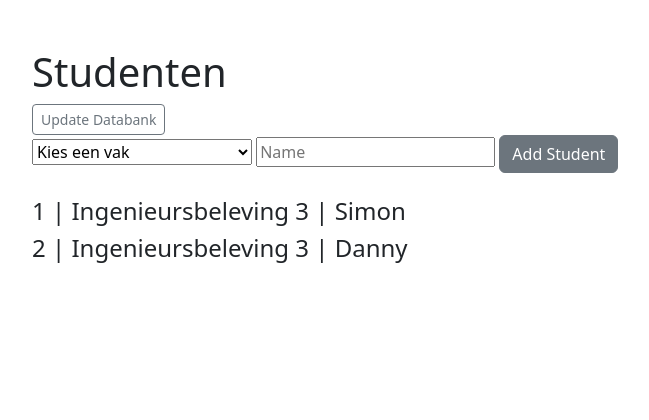
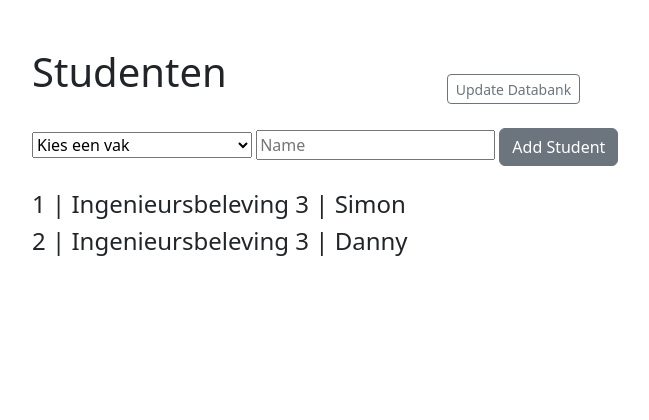
Before and after one commit to aarontenzing/helpende-hand, a Flask app: page /databank in a window 1280 px wide. Shown: the part 56-476 px from the top of the page, without its empty margins (62-711 px from the left). Run offline with Flask 3, Linux system fonts and the light colour scheme; data comes from the database, SQL or seed files in the repository; both versions use the stored data as it was after the commit; parts of the project's set-up code (start-up, migrations or seed data) failed here and were passed over; some libraries are stand-ins or nearby versions.

Commit message:
update databank knop fix

```diff
--- a/Flask-webserver/templates/databank.html
+++ b/Flask-webserver/templates/databank.html
@@ -2,9 +2,10 @@
 {% block title %}{{ title }}{% endblock %}
 {% block content %}
     <div class ="container">
-
-        <h1>Studenten</h1>
-        <a href="/update" class="btn btn-outline-secondary btn-sm">Update Databank</a>
+        <div  style="display: flex; gap: 220px; flex-wrap: wrap; align-items: flex-end;">
+            <h1>Studenten</h1>
+            <a href="/update" style="height: 30px; align-self: flex-end;" class="btn btn-outline-secondary btn-sm">Update Databank</a>
+        </div>
         <br/>
         <form action="/databank" METHOD="POST">
 
@@ -33,12 +34,12 @@
             </tr>
         </form>
 
-    <br/>
+    <br />
     {% for student in klas %}
         <h4>
             {{ student.cid }} | {{ student.vak }} | {{ student.name }}
         </h4>
     {% endfor %}
     </div>
-    <br><br><br><br>
+    <br /><br /><br /><br />
 {% endblock %}
```
Also changed, not shown: instance/klas.db.
